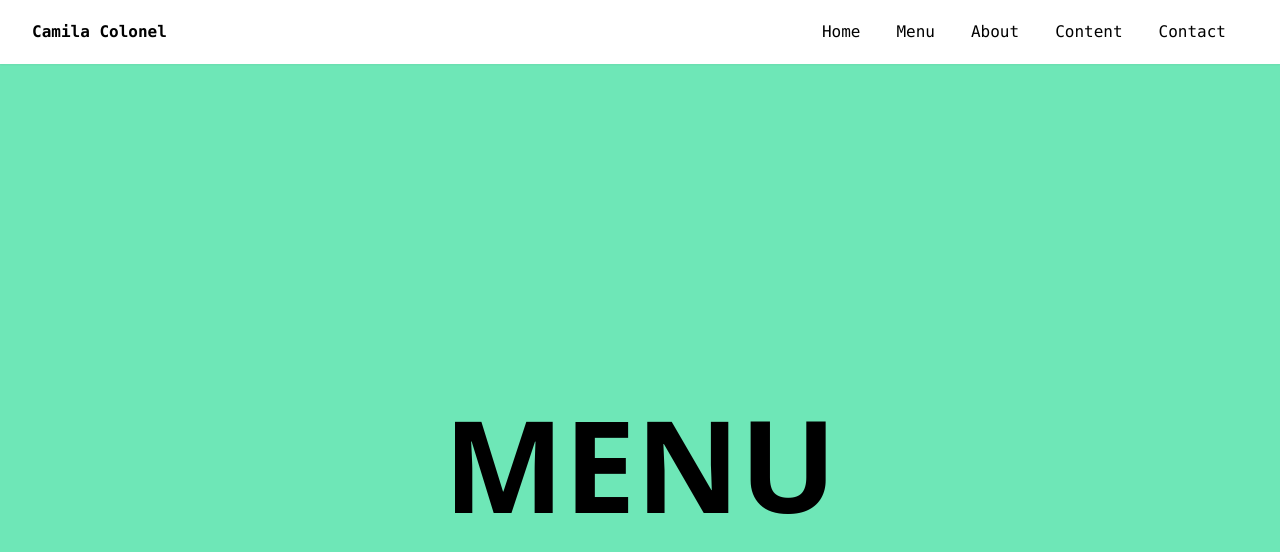
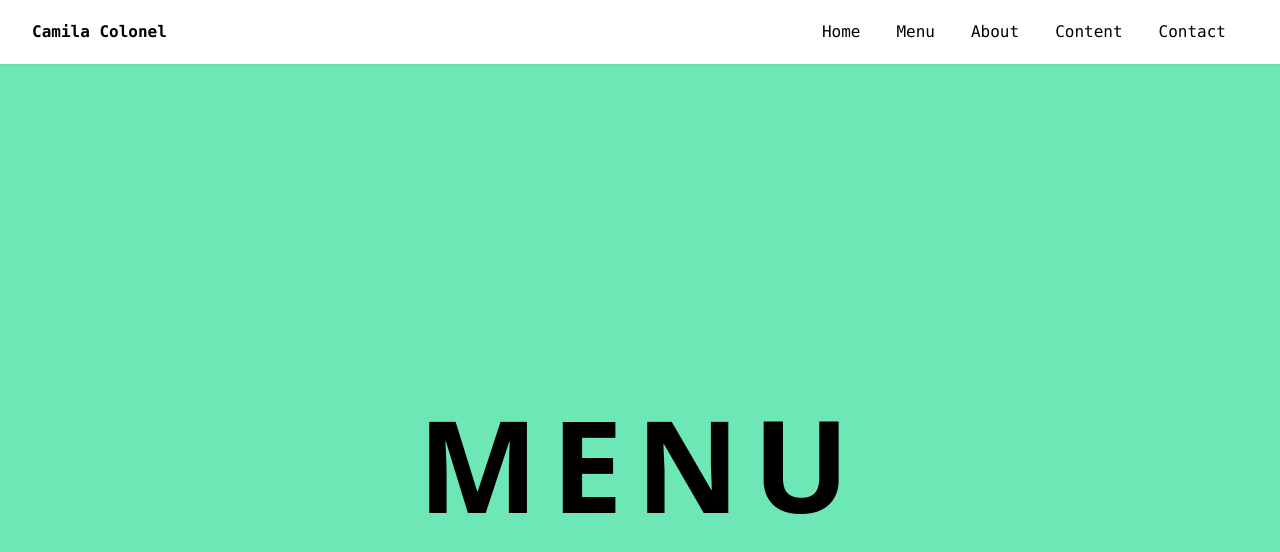
Before and after one commit to EcaCosca/BlogByCeCe, a React (Create React App) app: page /menu in a window 1280 px wide. Shown: the top 552 px of the page. Built offline with nearby package versions, Linux system fonts and the light colour scheme.

Commit message:
Changing letter spacing in Menu

```diff
--- a/src/pages/menu.js
+++ b/src/pages/menu.js
@@ -3,7 +3,7 @@ import React from 'react'
 const menu = () => {
     return (
         <div className="h-screen flex justify-center items-center bg-green-300">
-            <h1 className="text-9xl uppercase font-black">Menu</h1>
+            <h1 className=" tracking-widest text-9xl uppercase font-black">Menu</h1>
         </div>
     )
 }
```
